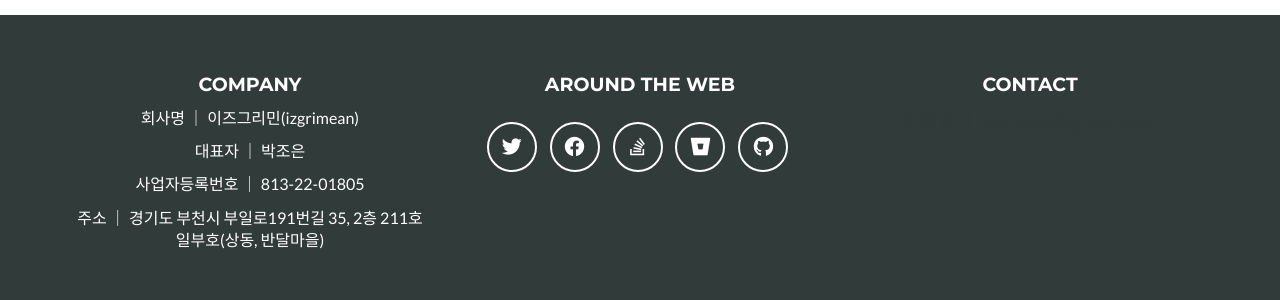
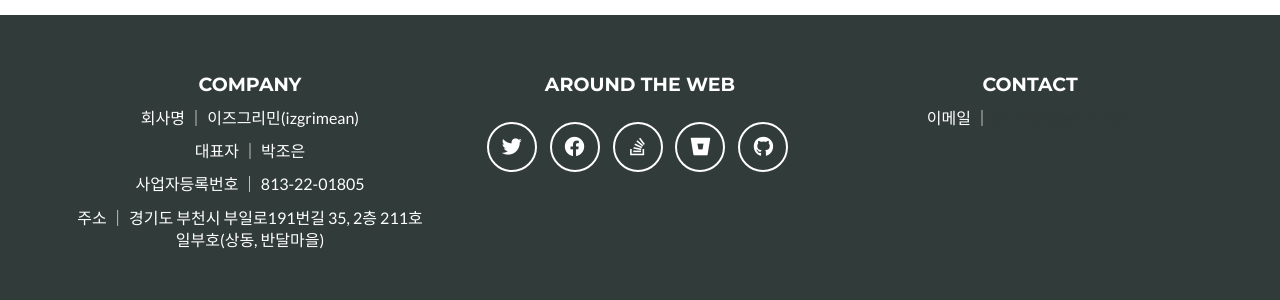
Before and after one commit to izgrimean/izgrimean.github.io, a Jekyll site: the page built from _posts/2014-07-18-project-1.markdown, in a window 1280 px wide and 900 px high, scrolled down 2211 px. Shown: the part 516-816 px from the top of the window. Built offline with Jekyll 4.4.1, drawn with Linux system fonts in a browser that asks for light colours.

Commit message:
Update footer.html

```diff
--- a/_includes/footer.html
+++ b/_includes/footer.html
@@ -35,7 +35,7 @@
           <!-- <h4>{{ site.footer.credits }}</h4>
           <p>{{ site.credits }}</p> (24.05.24) -->
           <h4>Contact</h4>
-          <p><a href="mailto:pnueoje@gmail.com">이메일 ｜ pnueoje@gmail.com</a></p>
+          <p style="color: white; font-size: 12pt;">이메일 ｜ <a href="mailto:pnueoje@gmail.com">pnueoje@gmail.com</a></p>
 
         </div>
       </div>
```
